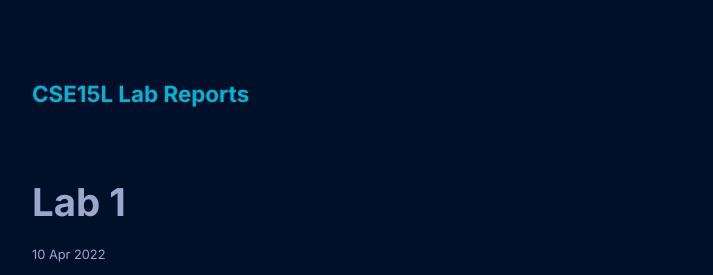
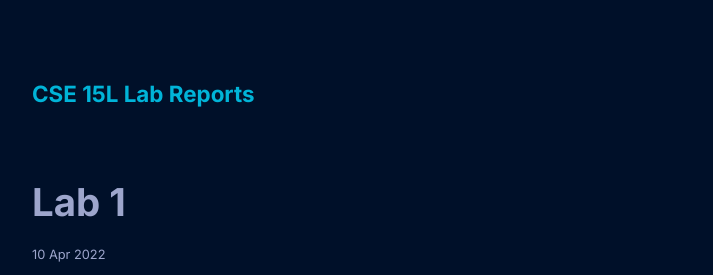
Before and after one commit to jenetic/cse15l-lab-reports, a Jekyll site: the page built from all_collections/_posts/2022-04-10-lab-1.md, in a window 1280 px wide and 900 px high. Shown: the top 275 px of the window, without its empty margins (283-996 px from the left). Built offline with Jekyll 4.4.1, drawn with Linux system fonts in a browser that asks for light colours.

Commit message:
Changed title

```diff
--- a/_config.yml
+++ b/_config.yml
@@ -1,4 +1,4 @@
-title: CSE15L Lab Reports
+title: CSE 15L Lab Reports
 markdown: kramdown
 url: ""
 baseurl: "/cse15l-lab-reports"
--- a/_data/author.yml
+++ b/_data/author.yml
@@ -1,4 +1,4 @@
-name:
+name: Jenny
 dp:
 description: "
 "
```
